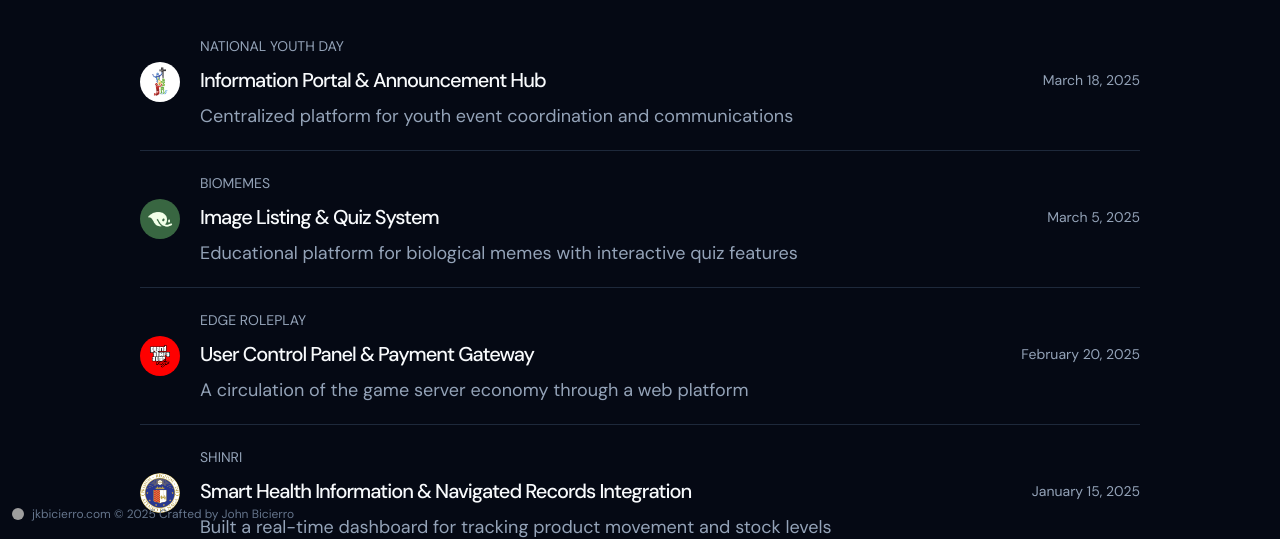
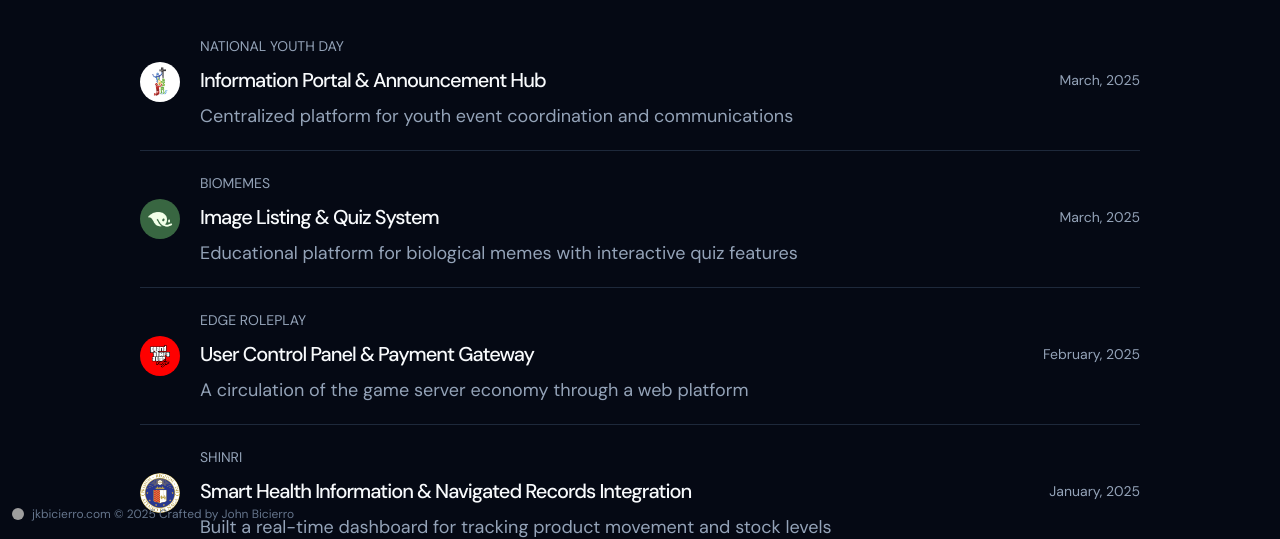
Before and after one commit to jkbicierro/next-portfolio, a Next.js app: page /projects in a window 1280 px wide. Shown: the part 266-805 px from the top of the page. Built offline with nearby package versions, Linux system fonts and the light colour scheme; no server answers; grey boxes are pictures that could not be loaded.

Commit message:
feat: update project date format to include only month and year

```diff
--- a/src/app/projects/page.tsx
+++ b/src/app/projects/page.tsx
@@ -46,7 +46,7 @@ export default function Page() {
                   <div className="flex justify-between items-center gap-5">
                     <h5>{project.title}</h5>
                     <small className="text-slate-600 dark:text-slate-400 text-nowrap">
-                      {project.date ? format(parseISO(project.date), "MMMM d, yyyy") : ""}
+                      {project.date ? format(parseISO(project.date), "MMMM, yyyy") : ""}
                     </small>
                   </div>
 
```
